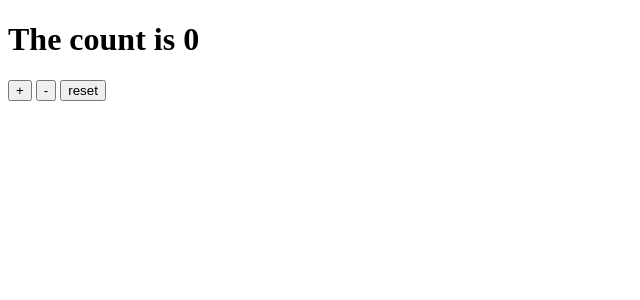
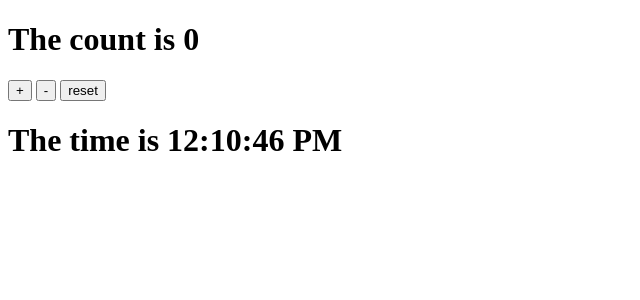
Before and after one commit to Lechros/study-svelte, a SvelteKit app: page /8 in a window 1280 px wide. Shown: the top 300 px of the page, without its empty margins (0-640 px from the left). Built offline with nearby package versions, Linux system fonts and the light colour scheme.

Commit message:
8: readable stores

```diff
--- a/src/routes/8/+page.svelte
+++ b/src/routes/8/+page.svelte
@@ -1,5 +1,7 @@
 <script>
-	import WritableStores from "./writable-stores.svelte";
+	import ReadableStores from "./readable-stores.svelte";
+    import WritableStores from "./writable-stores.svelte";
 
 </script>
 <WritableStores/>
+<ReadableStores/>
--- /dev/null
+++ b/src/routes/8/readable-stores.svelte
@@ -0,0 +1,12 @@
+<script>
+	import { time } from './stores2.js';
+
+	const formatter = new Intl.DateTimeFormat('en', {
+		hour12: true,
+		hour: 'numeric',
+		minute: '2-digit',
+		second: '2-digit'
+	});
+</script>
+
+<h1>The time is {formatter.format($time)}</h1>
--- /dev/null
+++ b/src/routes/8/stores2.js
@@ -0,0 +1,10 @@
+import { readable } from "svelte/store";
+
+export const time = readable(new Date(), function start(set) {
+    const interval = setInterval(() => {
+        set(new Date());
+    }, 1000);
+    return function stop() {
+        clearInterval(interval);
+    };
+});
```
